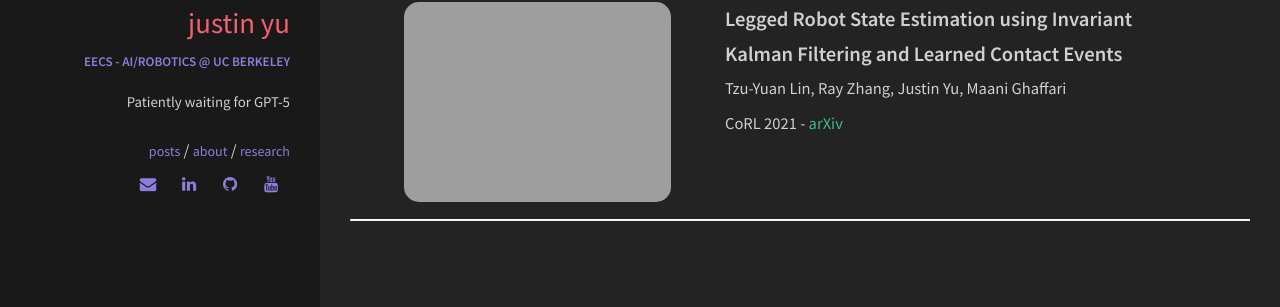
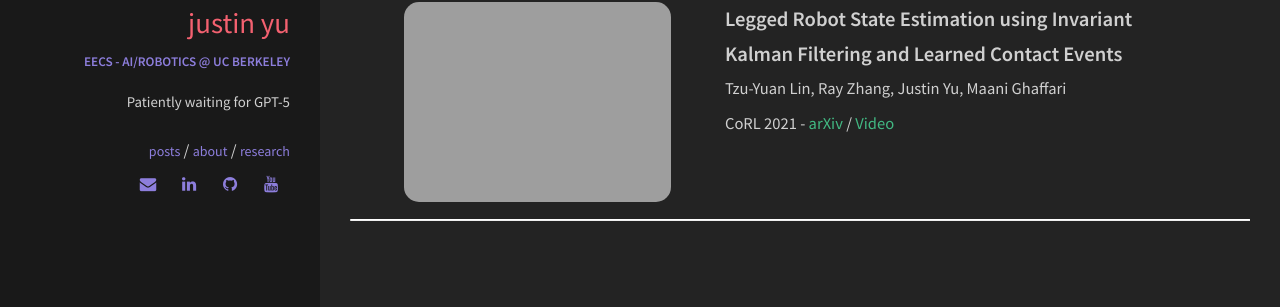
Before and after one commit to uynitsuj/uynitsuj.github.io, a Jekyll site: the page built from publications.html, in a window 1280 px wide. Shown: the part 283-590 px from the top of the page. Built offline with Jekyll 4.4.1, drawn with Linux system fonts in a browser that asks for light colours.

Commit message:
add research yt video

```diff
--- a/_includes/sections/publications.html
+++ b/_includes/sections/publications.html
@@ -39,7 +39,8 @@
             <!-- CONFERENCE -->
             <!-- Submitted to <em>ICRA</em> 2023 -->
             <!-- LINKS -->
-            CoRL 2021 - <a href="https://arxiv.org/abs/2106.15713" target="_blank">arXiv</a>
+            CoRL 2021 - <a href="https://arxiv.org/abs/2106.15713" target="_blank">arXiv</a> / <a
+                href="https://www.youtube.com/watch?v=oVbP-Y8xT_E" target="_blank">Video</a>
             <p></p>
             <!-- SUMMARY -->
         </div>
```
Also changed, not shown: 1 other file.
